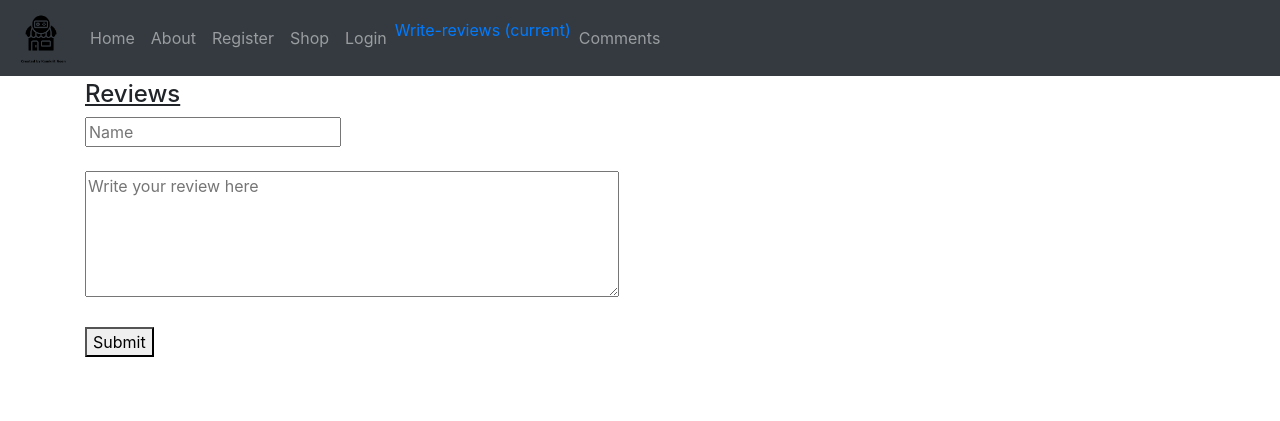
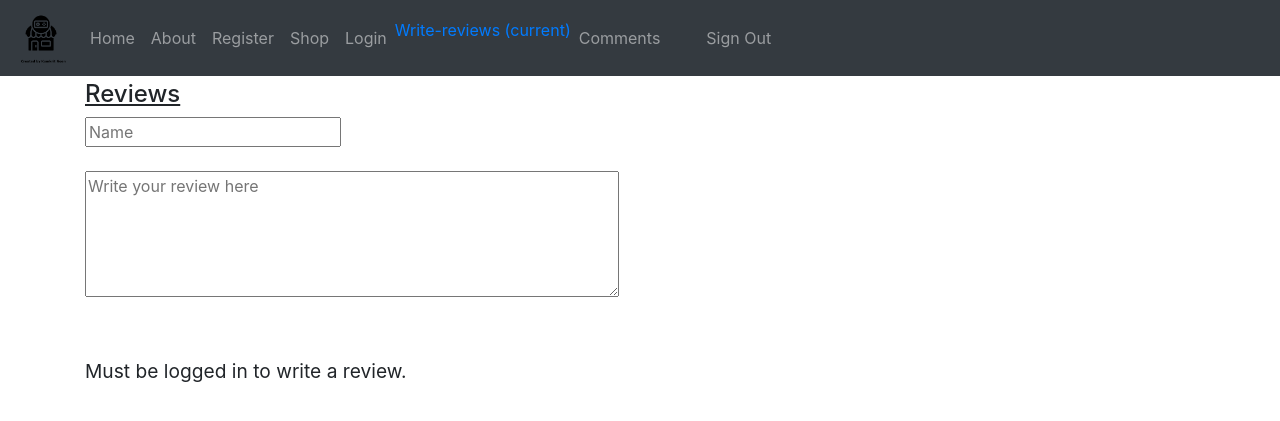
Before and after one commit to davidobsz/Flask-GAE-game-shop-assignment, a Flask app: page /write-reviews in a window 1280 px wide. Shown: the top 421 px of the page. Run offline with Flask 2, Linux system fonts and the light colour scheme; some libraries are stand-ins or nearby versions.

Commit message:
added sign out option

```diff
--- a/main.py
+++ b/main.py
@@ -169,7 +169,9 @@ def comments():
 
     return render_template("comments.html", response=list_cur)
 
-
+@app.route('/sign_out.html')
+def sign_out():
+    return render_template('sign_out.html')
 @app.route('/test2')
 def index():
     return render_template('test.html')
--- a/templates/base.html
+++ b/templates/base.html
@@ -50,6 +50,7 @@ here! -->
     {% endif %}
     {% endfor %}
     <li id="true-false"></li>
+    <li class="nav-item"><a class="nav-link" href="sign_out.html">Sign Out</a></li>
     </ul>
     </div>
     </nav>
--- a/templates/login.html
+++ b/templates/login.html
@@ -31,6 +31,7 @@
   </div>
   <p id="false-false" style="visibility: hidden">False</p>
   <script type = "module" src = "/static/app.js"></script>
+<p id="paragraph2"></p>
 </body>
 </html>
 
@@ -53,5 +54,10 @@
             data: JSON.stringify(s)});
 
 }
+
+if (sessionStorage.getItem("email") != null){
+    document.getElementById("paragraph2").innerHTML = "Already logged in."
+    document.getElementById("submit").style.visibility = "hidden"
+}
 </script>
 {% endblock %}
--- a/templates/write-reviews.html
+++ b/templates/write-reviews.html
@@ -6,15 +6,17 @@
 <form id="review-form" method="post" action="{{ url_for('comments') }}">
     <input id="name-holder" type="text" placeholder="Name" name="name"><br><br>
     <textarea name="review" rows="5" cols="50" placeholder="Write your review here"></textarea><br><br>
-    <button type="submit">Submit</button>
+    <button type="submit" id="submit-review">Submit</button>
 </form>
+<p id="paragraph"></p>
 <script type="text/javascript">
         document.getElementById("true-false").innerHTML = sessionStorage.getItem("email")
         if (sessionStorage.getItem("email") != null){
             document.getElementById("name-holder").value = sessionStorage.getItem("email")
             document.getElementById("name-holder").style.visibility = "hidden"
         } else {
-            alert("Must be logged in to write review")
+            document.getElementById("paragraph").innerHTML = "Must be logged in to write a review."
+            document.getElementById("submit-review").style.visibility = "hidden"
         }
 </script>
 {% endblock %}
```
Also changed, not shown: templates/sign_out.html (added, +17 -0 lines).
